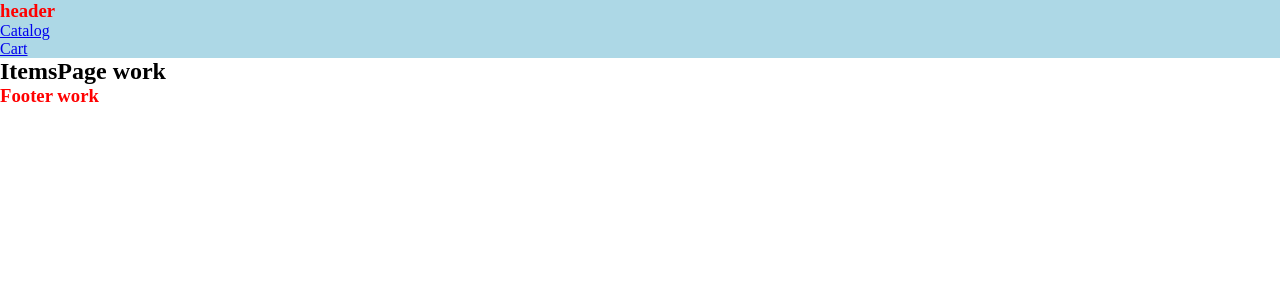
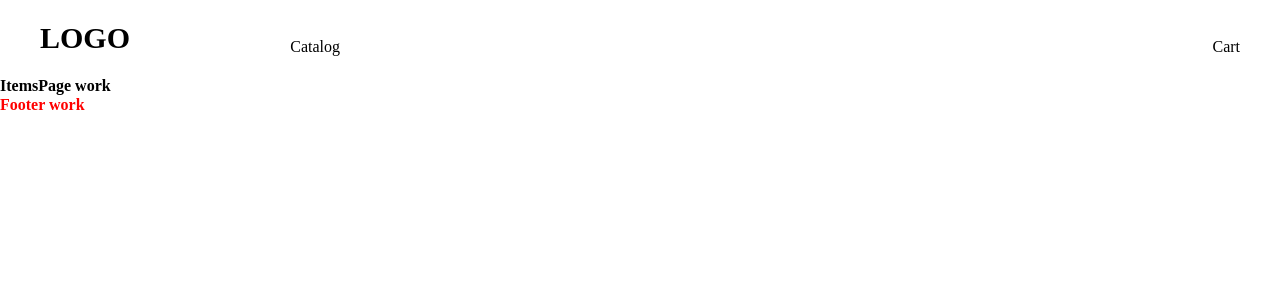
Before and after one commit to MaryAnzh/Online-Store, a React (Create React App) app: page / in a window 1280 px wide. Shown: the top 300 px of the page. Built offline with nearby package versions, Linux system fonts and the light colour scheme; a web font is replaced by a local one.

Commit message:
fix: import app.scss in app.tsx

```diff
--- a/src/App.tsx
+++ b/src/App.tsx
@@ -1,4 +1,5 @@
 import React from 'react'
+import './Apps.scss';
 import { BrowserRouter as Router, Routes, Route, Link } from 'react-router-dom'
 import { ItemsPage } from './pages/items-page/ItemsPage'
 import { CartPage } from './pages/cart-page/CartPage'
@@ -6,7 +7,6 @@ import { NotFoundPage } from './pages/not-found-page/NotFoundPage'
 import { Checkbox } from './components/ui/checkbox/Checkbox'
 import { Header } from './containers/header/Header'
 import { Footer } from './containers/footer/Footer'
-
 
 export const App = (): JSX.Element => (
     <Router>
--- a/src/Apps.scss
+++ b/src/Apps.scss
@@ -1 +1,6 @@
-@import './style/style.scss';
+@import 'style/utils/reset';
+@import 'style/utils/variable';
+
+a {
+    text-decoration: none;
+}
--- a/src/components/ui/checkbox/Checkbox.tsx
+++ b/src/components/ui/checkbox/Checkbox.tsx
@@ -15,7 +15,9 @@ export const Checkbox = (props: ICheckboxProps): JSX.Element => {
     }
 
     return (
+
         <label className={`${styles.wrapper} ${props.className}`} style={props.styles}>
+            <h3 className='active'>Input</h3>
             <input type="checkbox" className={styles.checkbox} onChange={changeHandler}/>
         </label>
     )
--- a/src/containers/footer/Footer.tsx
+++ b/src/containers/footer/Footer.tsx
@@ -1,8 +1,8 @@
 import React from 'react'
-import './Footer.scss'
+import Style from './Footer.scss'
 
 export const Footer = (): JSX.Element => (
-    <footer>
+    <footer style={Style}>
         <h3 className='active'>Footer work</h3>
     </footer>
 )
--- a/src/containers/header/Header.scss
+++ b/src/containers/header/Header.scss
@@ -1,8 +1,33 @@
 .header {
-    background: lightblue;
+    width: 100%;
+    padding: 20px;
+    display: flex;
+    justify-content: center;
+
+    &__wrapper {
+        width: 100%;
+        max-width: 1200px;
+        display: flex;
+        justify-content: space-between;
+        align-items: flex-end;
+
+        &__catalog {
+            width: 300px;
+            display: flex;
+            justify-content: space-between;
+            align-items: flex-end;
+
+            &__logo {
+                font-size: 30px;
+                font-weight: bold;
+            }
+
+        }
+    }
 
 
 }
+
 .active {
     color: red;
 
--- a/src/containers/header/Header.tsx
+++ b/src/containers/header/Header.tsx
@@ -4,16 +4,17 @@ import Style from './Header.scss';
 
 export const Header = (): JSX.Element => (
     <header className='header' style={Style}>
-        <h3 className='active'>header</h3>
-        <nav>
-            <ul>
-                <li>
-                    <Link to="/">Catalog</Link>
-                </li>
-                <li>
-                    <Link to="/cart">Cart</Link>
-                </li>
-            </ul>
-        </nav>
+        <div className='header__wrapper'>
+            <div className='header__wrapper__catalog'>
+                <div className='header__wrapper__catalog__logo'>
+                    <Link to="/">LOGO</Link>
+                </div>
+                <Link to="/">Catalog</Link>
+            </div>
+            <div className='header__wrapper__cart'>
+                <Link to="/cart">Cart</Link>
+            </div>
+        </div>
+
     </header>
 )
--- a/src/style/style.scss
+++ b/src/style/style.scss
@@ -1,4 +1,4 @@
-@import './utils/reset.scss';
+@import './utils/reset';
 @import './utils/variable';
 
 body {
```
Also changed, not shown: src/style/utils/_reset.scss (renamed from src/style/utils/reset.scss).
